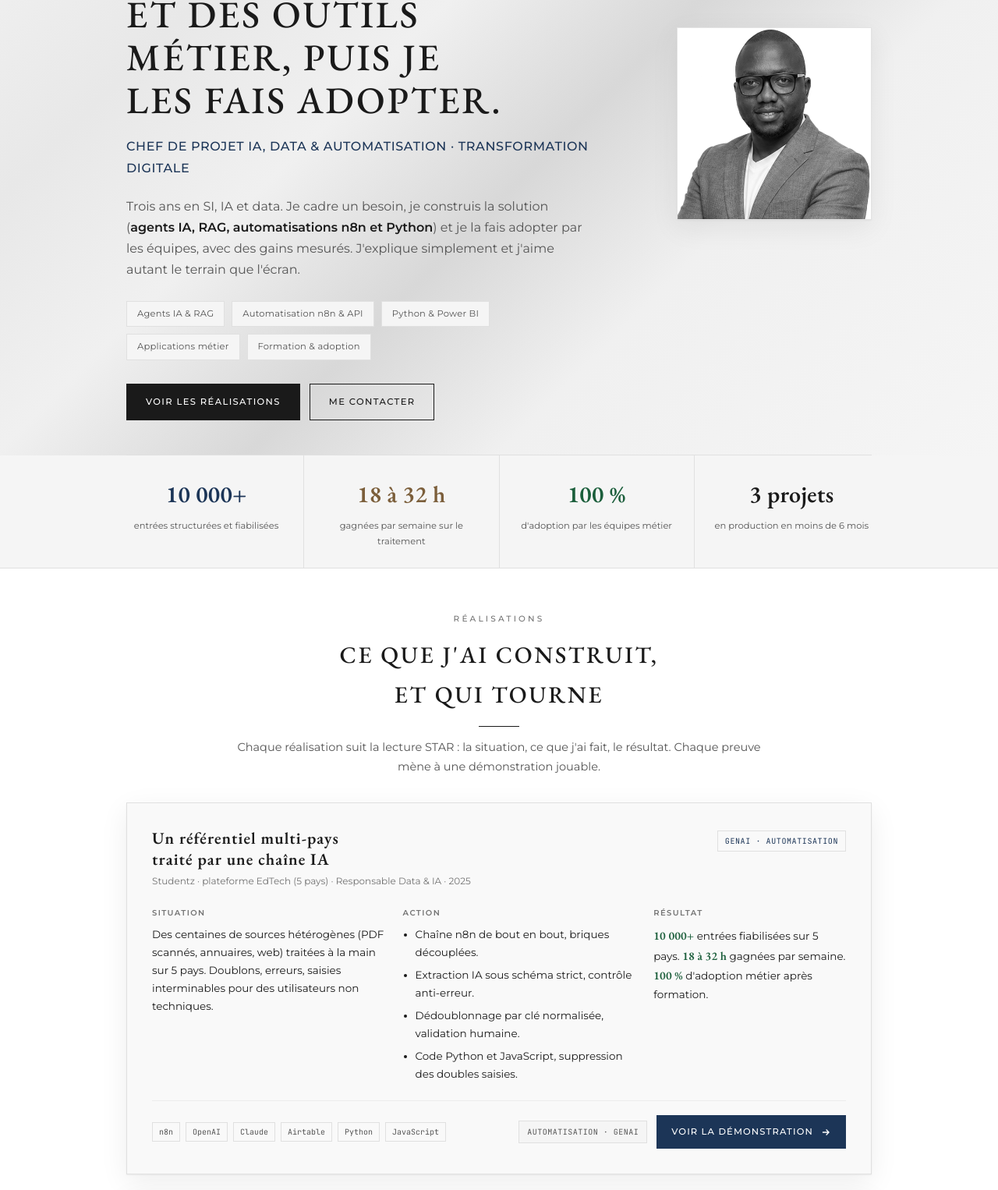
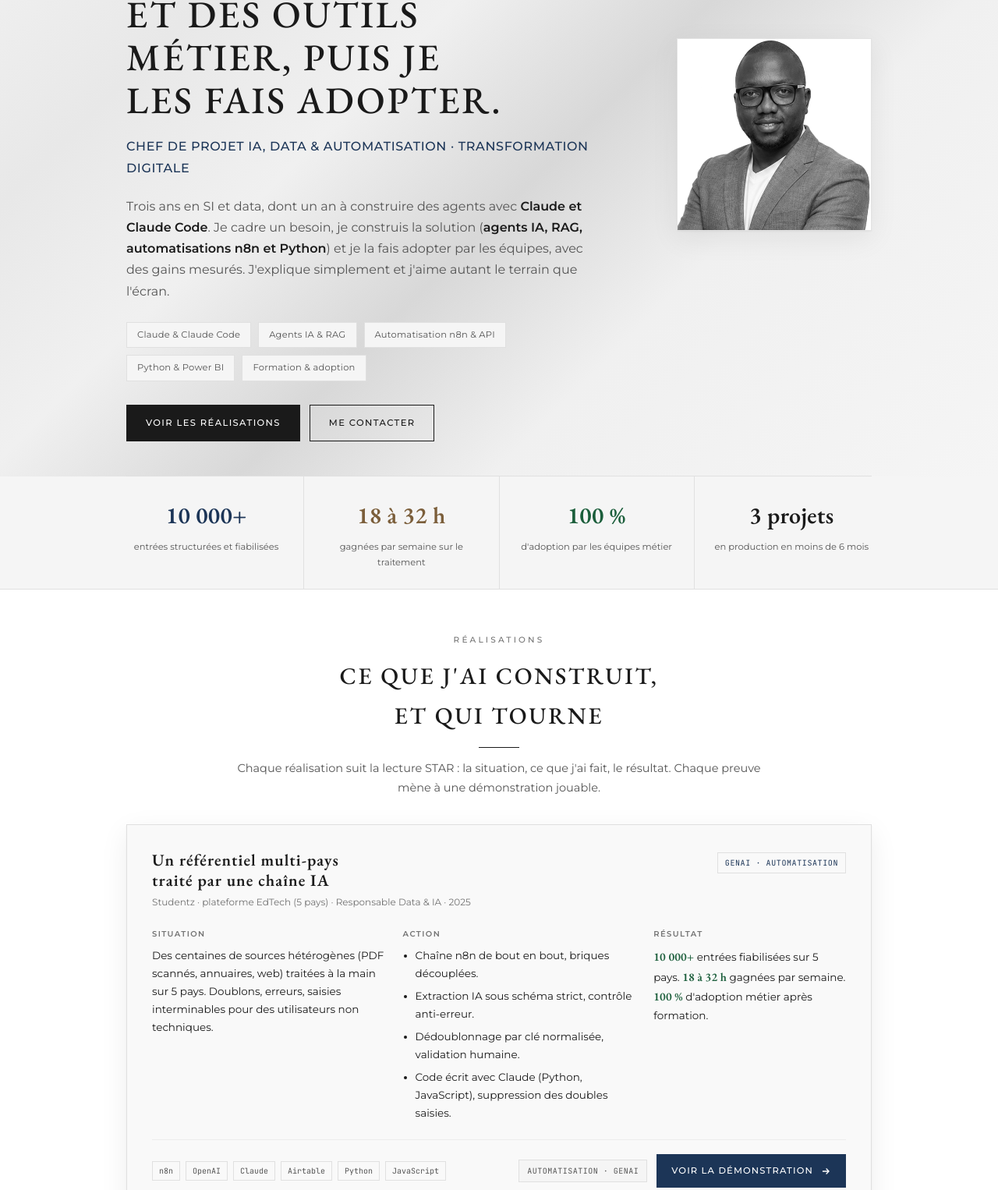
Before and after one commit to BMA1026/portfolio, a plain HTML site: page junior/index.html in a window 1280 px wide. Shown: the part 339-1865 px from the top of the page at 78% size. Drawn offline with nearby package versions, Linux system fonts and the light colour scheme.

Commit message:
Page junior : accroche Claude et Claude Code, titre dans le head, mention de l'outil en pied de page

```diff
--- a/junior/index.html
+++ b/junior/index.html
@@ -11,10 +11,10 @@
 <meta property="og:url" content="https://bma1026.github.io/portfolio/junior/">
 <meta name="twitter:card" content="summary_large_image">
 <link rel="icon" href="../assets/favicon.svg">
+<title>Baba Moustapha Amadou, Chef de projet IA</title>
 <style>:root{color-scheme:light;box-sizing:border-box;padding-top:env(safe-area-inset-top,0px);padding-bottom:env(safe-area-inset-bottom,0px)}html{scroll-padding-top:env(safe-area-inset-top,0px)}body{margin:0;padding:0;font:14px -apple-system,BlinkMacSystemFont,sans-serif;background:#fff;color:#000}img{max-width:100%}[hidden]:not([hidden=until-found i]){display:none!important}</style>
 </head>
 <body>
-<title>Baba Moustapha Amadou</title>
 <meta name="claude:viewport-fit-sides" content="cover">
 <link rel="preconnect" href="https://fonts.googleapis.com">
 <link rel="preconnect" href="https://fonts.gstatic.com" crossorigin>
@@ -179,9 +179,9 @@ footer .fs{font-family:var(--sans);font-size:9.5px;letter-spacing:.26em;text-tra
     <div class="avail"><span class="dot"></span> Ouvert à une alternance ou un CDI, disponible immédiatement</div>
     <h1>Je construis des agents IA, des automatisations et des outils métier, puis je les fais adopter.</h1>
     <div class="role">Chef de projet IA, Data &amp; Automatisation · Transformation digitale</div>
-    <p class="lead">Trois ans en SI, IA et data. Je cadre un besoin, je construis la solution (<b>agents IA, RAG, automatisations n8n et Python</b>) et je la fais adopter par les équipes, avec des gains mesurés. J'explique simplement et j'aime autant le terrain que l'écran.</p>
+    <p class="lead">Trois ans en SI et data, dont un an à construire des agents avec <b>Claude et Claude Code</b>. Je cadre un besoin, je construis la solution (<b>agents IA, RAG, automatisations n8n et Python</b>) et je la fais adopter par les équipes, avec des gains mesurés. J'explique simplement et j'aime autant le terrain que l'écran.</p>
     <div class="chips">
-      <span class="chip">Agents IA &amp; RAG</span><span class="chip">Automatisation n8n &amp; API</span><span class="chip">Python &amp; Power BI</span><span class="chip">Applications métier</span><span class="chip">Formation &amp; adoption</span>
+      <span class="chip">Claude &amp; Claude Code</span><span class="chip">Agents IA &amp; RAG</span><span class="chip">Automatisation n8n &amp; API</span><span class="chip">Python &amp; Power BI</span><span class="chip">Formation &amp; adoption</span>
     </div>
     <div class="cta">
       <a class="btn" href="#cas">Voir les réalisations</a>
@@ -221,7 +221,7 @@ footer .fs{font-family:var(--sans);font-size:9.5px;letter-spacing:.26em;text-tra
           <li>Chaîne n8n de bout en bout, briques découplées.</li>
           <li>Extraction IA sous schéma strict, contrôle anti-erreur.</li>
           <li>Dédoublonnage par clé normalisée, validation humaine.</li>
-          <li>Code Python et JavaScript, suppression des doubles saisies.</li>
+          <li>Code écrit avec Claude (Python, JavaScript), suppression des doubles saisies.</li>
         </ul></div>
         <div class="sblock res"><div class="sl">Résultat</div><p><span class="rv">10 000+</span> entrées fiabilisées sur 5 pays. <span class="rv">18 à 32 h</span> gagnées par semaine. <span class="rv">100 %</span> d'adoption métier après formation.</p></div>
       </div>
@@ -343,6 +343,7 @@ footer .fs{font-family:var(--sans);font-size:9.5px;letter-spacing:.26em;text-tra
 <footer>
   <div class="fm">Baba Moustapha Amadou</div>
   <div class="fs">Chef de projet IA, Data &amp; Automatisation</div>
+  <div class="fs" style="margin-top:14px;letter-spacing:.14em;color:#7d7d7d">Ce portfolio et ses démonstrateurs ont été construits avec Claude Code</div>
 </footer>
 
 <script>
```
